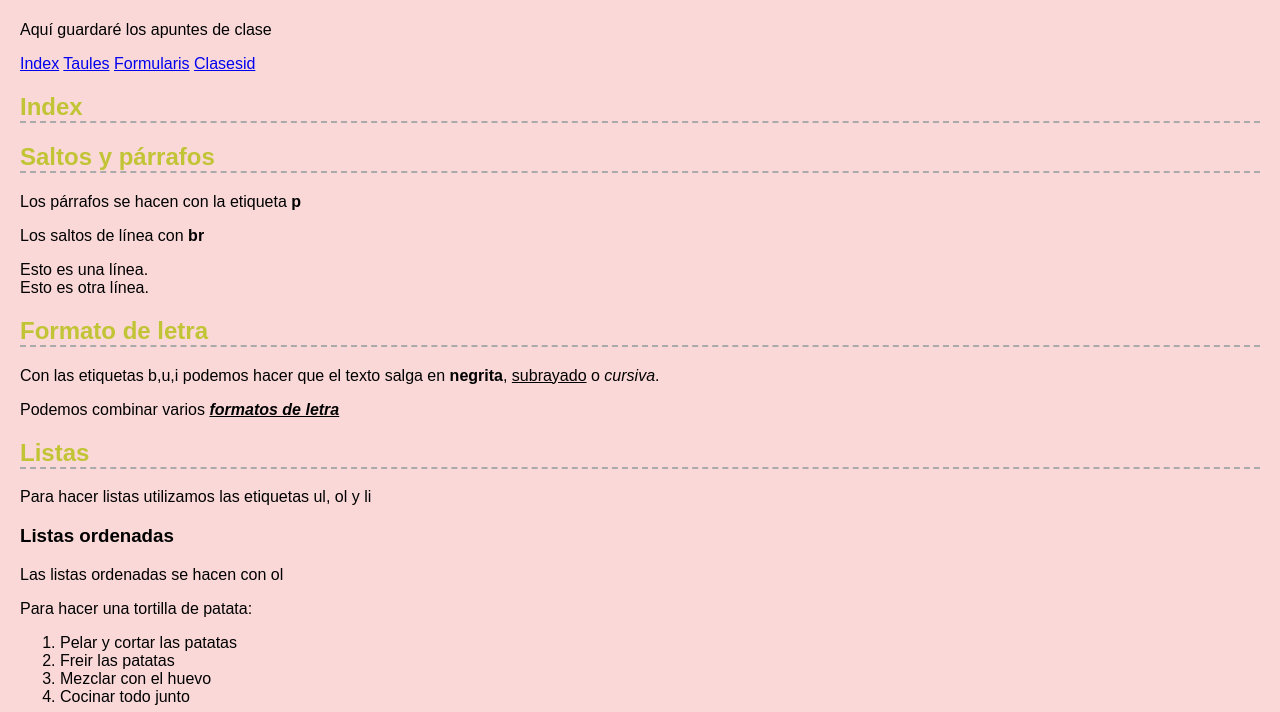
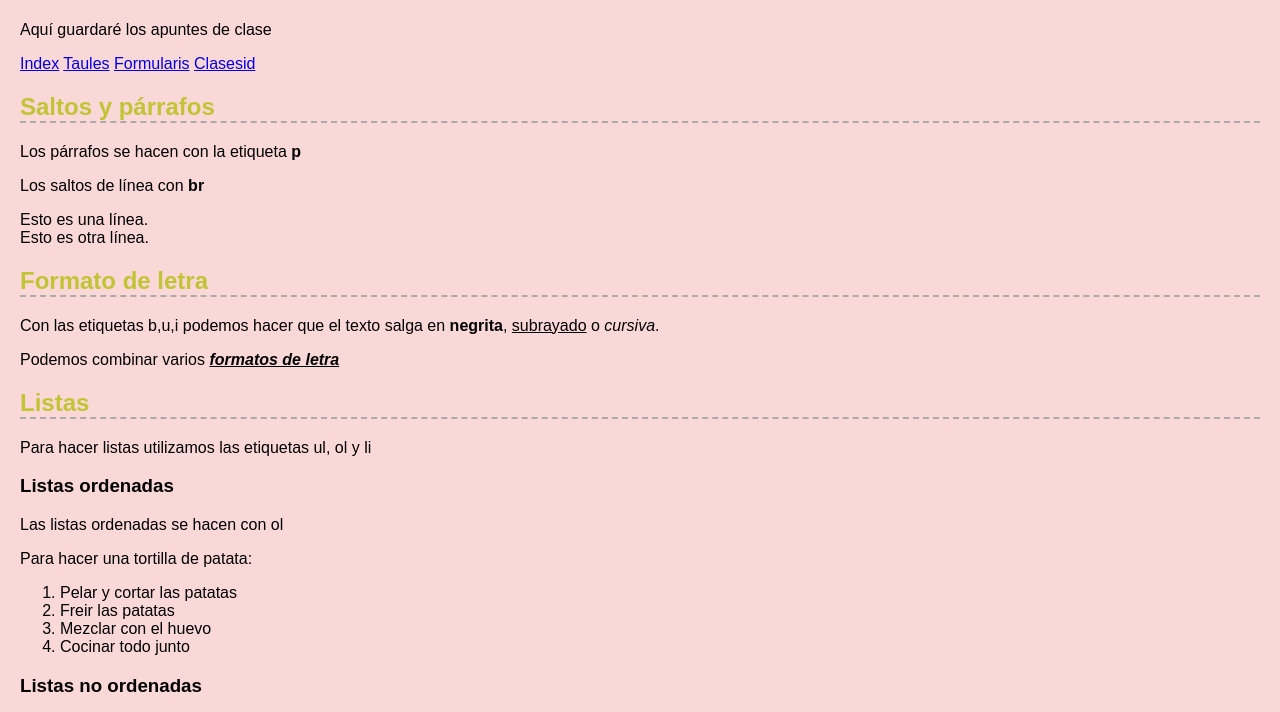
Before and after one commit to iesramonllullleon/iesramonllullleon.github.io, a plain HTML site: page index.html in a window 1280 px wide. Shown: the part 65-777 px from the top of the page. Drawn offline with Linux system fonts and the light colour scheme.

Commit message:
cambio index 2

```diff
--- a/index.html
+++ b/index.html
@@ -11,7 +11,6 @@
     <a href="taules.html">Taules</a>
     <a href="formularis.html">Formularis</a>
     <a href="clasesid.html">Clasesid</a>
-    <h2>Index</h2>
     <h2>Saltos y párrafos</h2>
     <p>Los párrafos se hacen con la etiqueta <b>p</b></p>
     <p>Los saltos de línea con <b>br</b></p>
```
